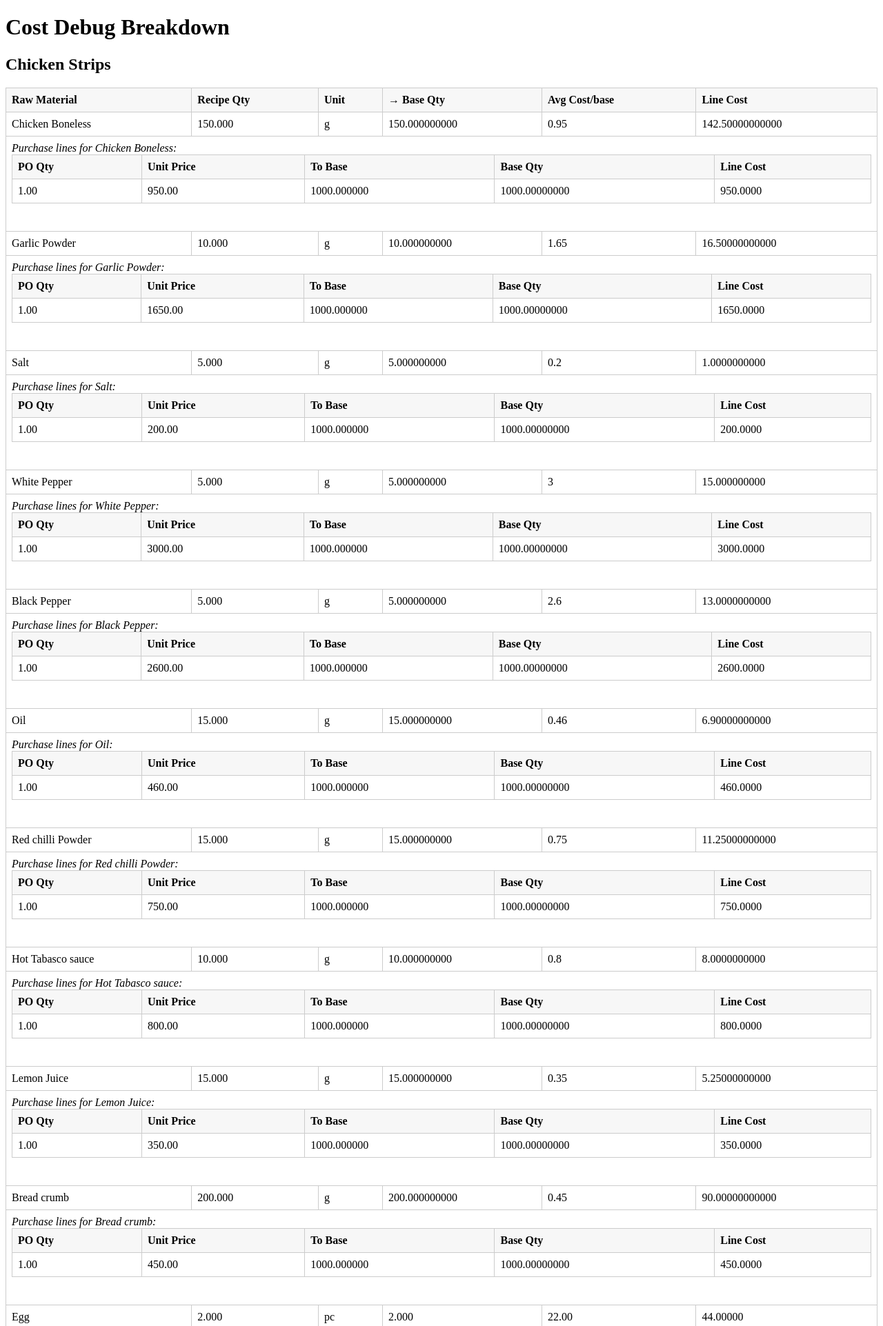
After one commit to MuhammadOwais1020/restuarant_pos, a Django app: page /debug-cost/ in a window 1280 px wide. The commit adds this page. Shown: the top 1923 px of the page at 69% size. Run offline with Django 5.2, Linux system fonts and the light colour scheme; data comes from the database, SQL or seed files in the repository; both versions use the stored data as it was after the commit.

Commit message:
new updates

```diff
--- a/restuarent_app/core/models.py
+++ b/restuarent_app/core/models.py
@@ -327,7 +327,7 @@ class Supplier(models.Model):
 
 class RawMaterial(models.Model):
     name = models.CharField(max_length=100, unique=True)
-    unit = models.CharField(max_length=50, help_text="E.g. kg, liter, pcs")
+    unit = models.CharField(max_length=50, help_text="E.g. kg, liter, pc")
     current_stock = models.DecimalField(max_digits=10, decimal_places=2, default=0)
     reorder_level = models.DecimalField(max_digits=10, decimal_places=2, default=0)
     supplier = models.ForeignKey(Supplier, on_delete=models.PROTECT, related_name="materials")
@@ -353,7 +353,7 @@ class PurchaseOrder(models.Model):
     status      = models.CharField(max_length=20,
                                    choices=[('pending','Pending'),
                                             ('received','Received')],
-                                   default='pending')
+                                   default='received')
 
     def __str__(self):
         return f"PO #{self.id} - {self.supplier.name}"
--- a/restuarent_app/core/templates/dashboard.html
+++ b/restuarent_app/core/templates/dashboard.html
@@ -130,6 +130,11 @@
   <h3>Cost Report</h3>
 </a>
 
+<a href="/debug-cost/" class="card">
+  <i class="fa fa-calculator fa-3x"></i>
+  <h3>Cost Detail</h3>
+</a>
+
 </main>
 </section>
 {% endblock %}
--- /dev/null
+++ b/restuarent_app/core/templates/debug_cost.html
@@ -0,0 +1,93 @@
+{# templates/debug_cost.html #}
+<!DOCTYPE html>
+<html>
+<head>
+  <meta charset="utf-8">
+  <title>Debug Cost Breakdown</title>
+  <style>
+    table { border-collapse: collapse; width: 100%; margin-bottom: 2em; }
+    th, td { border: 1px solid #ccc; padding: 0.5em; text-align: left; }
+    th { background: #f7f7f7; }
+    .subrecipes { margin-left: 2em; }
+  </style>
+</head>
+<body>
+  <h1>Cost Debug Breakdown</h1>
+  {% for item in items_debug %}
+    <h2>{{ item.menu_item.name }}</h2>
+    <table>
+      <thead>
+        <tr>
+          <th>Raw Material</th><th>Recipe Qty</th><th>Unit</th>
+          <th>→ Base Qty</th><th>Avg Cost/base</th><th>Line Cost</th>
+        </tr>
+      </thead>
+      <tbody>
+      {% for rl in item.detail.raw_lines %}
+        <tr>
+          <td>{{ rl.name }}</td>
+          <td>{{ rl.recipe_qty }}</td>
+          <td>{{ rl.unit }}</td>
+          <td>{{ rl.base_qty }}</td>
+          <td>{{ rl.avg_cost }}</td>
+          <td>{{ rl.line_cost }}</td>
+        </tr>
+        <tr>
+          <td colspan="6">
+            <em>Purchase lines for {{ rl.name }}:</em>
+            <table>
+              <tr>
+                <th>PO Qty</th><th>Unit Price</th>
+                <th>To Base</th><th>Base Qty</th><th>Line Cost</th>
+              </tr>
+              {% for po in rl.po_lines %}
+                <tr>
+                  <td>{{ po.po_qty }}</td>
+                  <td>{{ po.po_unit_price }}</td>
+                  <td>{{ po.po_to_base_factor }}</td>
+                  <td>{{ po.po_base_qty }}</td>
+                  <td>{{ po.po_line_cost }}</td>
+                </tr>
+              {% endfor %}
+            </table>
+          </td>
+        </tr>
+      {% endfor %}
+      </tbody>
+    </table>
+
+    {% if item.detail.subrecipes %}
+      <div class="subrecipes">
+        <h3>Sub-Recipes</h3>
+        {% for sub in item.detail.subrecipes %}
+          <h4>{{ sub.name }} × {{ sub.qty }}</h4>
+          <table>
+            <thead>
+              <tr>
+                <th>Raw Material</th><th>Recipe Qty</th>
+                <th>→ Base Qty</th><th>Avg Cost/base</th><th>Line Cost</th>
+              </tr>
+            </thead>
+            <tbody>
+            {% for rl in sub.detail.raw_lines %}
+              <tr>
+                <td>{{ rl.name }}</td>
+                <td>{{ rl.recipe_qty }}</td>
+                <td>{{ rl.base_qty }}</td>
+                <td>{{ rl.avg_cost }}</td>
+                <td>{{ rl.line_cost }}</td>
+              </tr>
+            {% endfor %}
+            </tbody>
+          </table>
+          <p><strong>Sub-total:</strong> {{ sub.sub_cost }}</p>
+        {% endfor %}
+      </div>
+    {% endif %}
+
+    <p><strong>Total Cost for {{ item.menu_item.name }}:</strong>
+       {{ item.detail.total }}</p>
+    <hr>
+  {% endfor %}
+</body>
+</html>
--- a/restuarent_app/core/templates/purchase_orders/purchaseorder_form.html
+++ b/restuarent_app/core/templates/purchase_orders/purchaseorder_form.html
@@ -32,7 +32,7 @@
 
   <script>
     const materials = JSON.parse('{{ raw_materials_json|safe }}');
-    let lines = JSON.parse('{{ initial_po_items|safe }}');
+    let lines = {{ initial_po_items_json|safe }};
 
     function fmt(x){return parseFloat(x).toFixed(2);}
     function render(){
--- a/restuarent_app/core/urls.py
+++ b/restuarent_app/core/urls.py
@@ -160,7 +160,7 @@
 from django.urls import path
 from .views import (
     WaiterListView, WaiterCreateView, WaiterDetailView,
-    WaiterUpdateView, WaiterDeleteView,
+    WaiterUpdateView, WaiterDeleteView, debug_costs
     # … your other imports …
 )
 
@@ -173,4 +173,6 @@
     path('waiters/<int:pk>/', WaiterDetailView.as_view(), name='waiter_detail'),
     path('waiters/<int:pk>/edit/',  WaiterUpdateView.as_view(), name='waiter_edit'),
     path('waiters/<int:pk>/delete/',WaiterDeleteView.as_view(), name='waiter_delete'),
+
+    path('debug-cost/', debug_costs, name='debug_costs'),
 ]
--- a/restuarent_app/core/views.py
+++ b/restuarent_app/core/views.py
@@ -4,11 +4,12 @@ from django.contrib.auth import authenticate, login, logout
 from .license_check import enforce_authorization
 from django.views import View
 from django.contrib.auth.mixins import LoginRequiredMixin
-from .models import InventoryTransaction, PrintStatus, PurchaseOrder, RawMaterial, Recipe
+from .models import InventoryTransaction, PrintStatus, PurchaseOrder, RawMaterial, Recipe, RecipeRawMaterial, RecipeSubRecipe
 from django.views.decorators.http import require_POST
+from .models import Unit
 
 from .printing import send_to_printer
-
+from .utils import recipe_cost_and_weight
 
 import json
 from decimal import Decimal
@@ -21,7 +22,6 @@ from .models import (
     PurchaseOrderItem,
     MenuItem, Deal
 )
-
 
 class LoginView(View):
     def get(self, request):
@@ -390,7 +390,7 @@ class OrderCreateView(LoginRequiredMixin, View):
             })
         all_deals_json = json.dumps(deals_list)
 
-        existing_items_json = json.dumps([])
+        initial_po_items_json = json.dumps([])
 
         # Annotate tables with pending totals and has_items flag
         tables = list(Table.objects.all().order_by("number"))
@@ -404,7 +404,7 @@ class OrderCreateView(LoginRequiredMixin, View):
             "categories": categories,
             "all_menu_items_json": all_menu_items_json,
             "all_deals_json": all_deals_json,
-            "existing_items_json": existing_items_json,
+            "initial_po_items_json": initial_po_items_json,
             "order": None,
             "tables": tables,
             "waiters_json": waiters_json,
@@ -584,7 +584,7 @@ class OrderUpdateView(LoginRequiredMixin, View):
                     "quantity": oi.quantity,
                     "unit_price": float(oi.unit_price)
                 })
-        existing_items_json = json.dumps(existing_items)
+        initial_po_items_json = json.dumps(existing_items)
 
         # Annotate tables
         tables = list(Table.objects.all().order_by("number"))
@@ -598,7 +598,7 @@ class OrderUpdateView(LoginRequiredMixin, View):
             "categories":          categories,
             "all_menu_items_json": all_menu_items_json,
             "all_deals_json":      all_deals_json,
-            "existing_items_json": existing_items_json,
+            "initial_po_items_json": initial_po_items_json,
             "order":               order,
             "tables":              tables,
             "waiters_json": waiters_json,
@@ -709,6 +709,7 @@ class OrderDeleteView(LoginRequiredMixin, AjaxableResponseMixin, DeleteView):
 
 
 from decimal import Decimal
+from .utils import compute_recipe_cost
 
 import os
 from django.conf import settings
@@ -1324,6 +1325,9 @@ from django.contrib.auth.mixins import LoginRequiredMixin
 from .models import RawMaterial
 from .views import AjaxableResponseMixin  # your existing mixin
 
+from django.db.models import Sum, F, ExpressionWrapper, DecimalField, Q
+
+
 # --- Raw Materials CRUD ---
 class RawMaterialListView(LoginRequiredMixin, ListView):
     model = RawMaterial
@@ -1334,7 +1338,26 @@ class RawMaterialListView(LoginRequiredMixin, ListView):
     def get_queryset(self):
         qs = super().get_queryset().select_related('supplier').order_by('-created_at')
         q = self.request.GET.get('q')
-        return qs.filter(name__icontains=q) if q else qs
+        if q:
+            qs = qs.filter(name__icontains=q)
+        # annotate average unit price from received PurchaseOrderItems
+        qs = qs.annotate(
+            total_cost=Sum(
+                F('purchaseorderitem__quantity') * F('purchaseorderitem__unit_price'),
+                filter=Q(purchaseorderitem__purchase_order__status='received'),
+                output_field=DecimalField(max_digits=14, decimal_places=2)
+            ),
+            total_qty=Sum(
+                'purchaseorderitem__quantity',
+                filter=Q(purchaseorderitem__purchase_order__status='received')
+            )
+        ).annotate(
+            avg_unit_price=ExpressionWrapper(
+                F('total_cost') / F('total_qty'),
+                output_field=DecimalField(max_digits=14, decimal_places=2)
+            )
+        )
+        return qs
 
 class RawMaterialCreateView(LoginRequiredMixin, AjaxableResponseMixin, CreateView):
     model = RawMaterial
@@ -1499,37 +1522,6 @@ def purchase_order_receive(request, pk):
     po.mark_received()
     return JsonResponse({'status':'success'})
 
-
-def get_avg_unit_cost(raw_material):
-    agg = PurchaseOrderItem.objects.filter(
-        purchase_order__status='received',
-        raw_material=raw_material
-    ).aggregate(
-        total_cost=Sum(F('quantity') * F('unit_price')),
-        total_qty=Sum('quantity')
-    )
-    total_cost = agg['total_cost'] or Decimal('0')
-    total_qty  = agg['total_qty']  or Decimal('0')
-    return (total_cost / total_qty) if total_qty else Decimal('0')
-
-def recipe_cost(recipe):
-    cost = Decimal('0')
-    # raw-material ingredients
-    for ingr in recipe.raw_ingredients.all():
-        rm    = ingr.raw_material
-        # find conversion to base unit (e.g. grams)
-        conv  = RawMaterialUnitConversion.objects.get(
-                    raw_material=rm, unit=ingr.unit
-               ).to_base_factor
-        qty   = ingr.quantity * Decimal(conv)
-        avg_c = get_avg_unit_cost(rm)
-        cost += qty * avg_c
-    # nested sub-recipes
-    for sub in recipe.subrecipes.all():
-        cost += recipe_cost(sub.sub_recipe) * Decimal(sub.quantity)
-    return cost
-
-
 from decimal import Decimal
 from datetime import date
 
@@ -1553,10 +1545,14 @@ class CostReportView(LoginRequiredMixin, TemplateView):
         today = date.today()
 
         # reuse compute_recipe_cost for menu items
+        # now uses the new weight-aware logic
         item_rows = []
-        for mi in MenuItem.objects.prefetch_related('recipe__raw_ingredients',
-                                                      'recipe__subrecipes__sub_recipe'):
-            cost = compute_recipe_cost(mi.recipe) if hasattr(mi, 'recipe') else Decimal('0')
+        for mi in MenuItem.objects.prefetch_related(
+                 'recipe__raw_ingredients', 'recipe__subrecipes__sub_recipe'):
+            if hasattr(mi, 'recipe'):
+                 cost = compute_recipe_cost(mi.recipe)
+            else:
+                 cost = Decimal('0')
             sold = OrderItem.objects.filter(menu_item=mi,
                                             order__created_at__date=today)\
                                      .aggregate(q=Sum('quantity'))['q'] or 0
@@ -1588,121 +1584,6 @@ class CostReportView(LoginRequiredMixin, TemplateView):
         })
         return ctx
 
-#recipe
-
-import json
-from decimal import Decimal
-from django.urls import reverse_lazy
-from django.http import JsonResponse
-from django.shortcuts import get_object_or_404
-from django.views.generic import (
-    ListView, CreateView, DetailView, UpdateView, DeleteView
-)
-from django.contrib.auth.mixins import LoginRequiredMixin
-from .views import AjaxableResponseMixin
-from .models import (
-    Recipe, RecipeRawMaterial, RecipeSubRecipe,
-    RawMaterial, RawMaterialUnitConversion,
-    InventoryTransaction, MenuItem, Unit
-)
-
-# core/views.py (at top of file)
-import json
-from decimal import Decimal
-from django.db.models import Sum, F, DecimalField
-from .models import (
-    RawMaterial,
-    RawMaterialUnitConversion,
-    Unit,
-    PurchaseOrderItem,
-    Recipe, RecipeRawMaterial, RecipeSubRecipe
-)
-
-from decimal import Decimal, getcontext
-from django.db import models
-
-from .models import (
-    RawMaterialUnitConversion,
-    PurchaseOrderItem,
-    RawMaterial,
-    Unit,
-)
-
-# bump precision a bit
-getcontext().prec = 28
-
-def compute_recipe_cost(recipe):
-    """
-    1) Build a (raw_material, unit) → base‑factor map
-    2) For each raw_material in this recipe, scan ALL its PO‑lines:
-         • convert each PO.quantity into base units
-         • sum cost = qty * unit_price
-       then avg_cost_per_base = total_cost ÷ total_base_qty
-    3) Multiply each ingredient’s recipe.quantity (in its own unit)
-       × that same base factor × avg_cost_per_base
-    4) Recurse into any sub‑recipes
-    """
-    # 1) load all unit conversions into memory
-    convs = {
-        (c.raw_material_id, c.unit_id): Decimal(c.to_base_factor)
-        for c in RawMaterialUnitConversion.objects.all()
-    }
-
-    # helper to get the average cost per **base** unit for a given raw_material
-    _cache = {}
-    def cost_per_base(rm_id):
-        if rm_id in _cache:
-            return _cache[rm_id]
-
-        # gather all PO‑lines for this material
-        pois = PurchaseOrderItem.objects.filter(raw_material_id=rm_id)
-        total_cost = Decimal('0')
-        total_base_qty = Decimal('0')
-
-        # figure out which unit they used on purchase
-        raw = RawMaterial.objects.get(pk=rm_id)
-        try:
-            pu = Unit.objects.get(symbol=raw.unit)
-        except Unit.DoesNotExist:
-            # fallback: assume 1:1
-            pu = None
-
-        for poi in pois:
-            q = Decimal(poi.quantity)
-            p = Decimal(poi.unit_price)
-            total_cost += q * p
-
-            # convert that PO quantity into base units
-            if pu:
-                factor = convs.get((rm_id, pu.pk), Decimal('1'))
-            else:
-                factor = Decimal('1')
-            total_base_qty += q * factor
-
-        avg = (total_cost / total_base_qty) if total_base_qty else Decimal('0')
-        _cache[rm_id] = avg
-        return avg
-
-    # 2) now compute this recipe’s cost
-    total = Decimal('0')
-    for ingr in recipe.raw_ingredients.all():
-        rm_id = ingr.raw_material_id
-        qty   = Decimal(ingr.quantity)
-
-        # convert recipe qty → base
-        factor = convs.get((rm_id, ingr.unit_id), Decimal('1'))
-        base_qty = qty * factor
-
-        # cost per base
-        cpb = cost_per_base(rm_id)
-        total += base_qty * cpb
-
-    # 3) nested sub‑recipes
-    for sub in recipe.subrecipes.all():
-        sub_cost = compute_recipe_cost(sub.sub_recipe)
-        total   += sub_cost * Decimal(sub.quantity)
-
-    return total.quantize(Decimal('0.01'))
 
 # --- List & Detail ---
 class RecipeListView(LoginRequiredMixin, ListView):
@@ -1932,3 +1813,116 @@ class WaiterDeleteView(LoginRequiredMixin, DeleteView):
         if request.is_ajax():
             return JsonResponse({'message':'Deleted'})
         return super().delete(request, *args, **kwargs)
+
+
+# core/views.py
+from django.shortcuts import render
+from decimal import Decimal, getcontext
+
+from .models import MenuItem, RawMaterialUnitConversion, PurchaseOrderItem
+
+# bump precision a bit
+getcontext().prec = 28
+
+def debug_costs(request):
+    # 1) Build conversion map: (raw_material_id, unit_symbol) -> to_base_factor
+    convs = {
+        (c.raw_material_id, c.unit.symbol): Decimal(c.to_base_factor)
+        for c in RawMaterialUnitConversion.objects.select_related('unit').all()
+    }
+
+    # 2) Helper: average cost per **base** unit (g, ml, pcs) for a raw material
+    _cache = {}
+    def cost_per_base(rm_id):
+        if rm_id in _cache:
+            return _cache[rm_id]
+        pois = PurchaseOrderItem.objects.filter(raw_material_id=rm_id)
+        total_cost = Decimal('0')
+        total_base = Decimal('0')
+        for poi in pois:
+            q      = Decimal(poi.quantity)
+            p      = Decimal(poi.unit_price)
+            symbol = poi.raw_material.unit             # e.g. 'kg' or 'pcs'
+            factor = convs.get((rm_id, symbol), Decimal('1'))
+            total_base += q * factor
+            total_cost += q * p
+        avg = (total_cost / total_base) if total_base else Decimal('0')
+        _cache[rm_id] = avg
+        return avg
+
+    # 3) Recursive breakdown of a recipe
+    def breakdown_recipe(recipe):
+        raw_lines = []
+        for ingr in recipe.raw_ingredients.select_related('raw_material','unit').all():
+            rm        = ingr.raw_material
+            qty       = Decimal(ingr.quantity)
+            symbol    = ingr.unit.symbol
+            factor    = convs.get((rm.id, symbol), Decimal('1'))
+            base_qty  = qty * factor
+            avg_cost  = cost_per_base(rm.id)
+            line_cost = base_qty * avg_cost
+
+            # collect PO‐lines for inspection
+            po_lines = []
+            for poi in PurchaseOrderItem.objects.filter(raw_material_id=rm.id):
+                pq     = Decimal(poi.quantity)
+                pp     = Decimal(poi.unit_price)
+                pf     = convs.get((rm.id, rm.unit), Decimal('1'))
+                po_lines.append({
+                    'po_qty':            pq,
+                    'po_unit_price':     pp,
+                    'po_to_base_factor': pf,
+                    'po_base_qty':       pq * pf,
+                    'po_line_cost':      pq * pp,
+                })
+
+            raw_lines.append({
+                'name':       rm.name,
+                'unit':       symbol,
+                'recipe_qty': qty,
+                'to_base':    factor,
+                'base_qty':   base_qty,
+                'avg_cost':   avg_cost,
+                'line_cost':  line_cost,
+                'po_lines':   po_lines,
+            })
+
+        subrecipes = []
+        for sub in recipe.subrecipes.select_related('sub_recipe').all():
+            sr = sub.sub_recipe
+            detail = breakdown_recipe(sr)
+            # cost of the FULL sub‐recipe definition
+            sub_full_cost = sum(r['line_cost'] for r in detail['raw_lines'])
+            # now scale per‐gram
+            req = Decimal(sub.quantity)  # interpreted as grams
+            per_g = (sub_full_cost / sum(r['base_qty'] for r in detail['raw_lines'])
+                     ) if detail['raw_lines'] else Decimal('0')
+            subrecipes.append({
+                'name':     sr.menu_item.name,
+                'qty':      req,
+                'detail':   detail,
+                'sub_cost': (per_g * req).quantize(Decimal('0.01')),
+            })
+
+        total = sum(r['line_cost'] for r in raw_lines) \
+              + sum(s['sub_cost']    for s in subrecipes)
+        return {
+            'raw_lines':  raw_lines,
+            'subrecipes': subrecipes,
+            'total':      total.quantize(Decimal('0.01')),
+        }
+
+    # 4) Assemble per‐MenuItem
+    items_debug = []
+    for mi in MenuItem.objects.select_related('recipe').all():
+        if not hasattr(mi, 'recipe'):
+            continue
+        detail = breakdown_recipe(mi.recipe)
+        items_debug.append({
+            'menu_item': mi,
+            'detail':    detail,
+        })
+
+    return render(request, 'debug_cost.html', {
+        'items_debug': items_debug,
+    })
```
Also changed, not shown: restuarent_app/core/templates/raw_materials/rawmaterial_list.html (+8 -0 lines), restuarent_app/core/utils.py (added, +66 -0 lines), restuarent_app/db.sqlite3.
